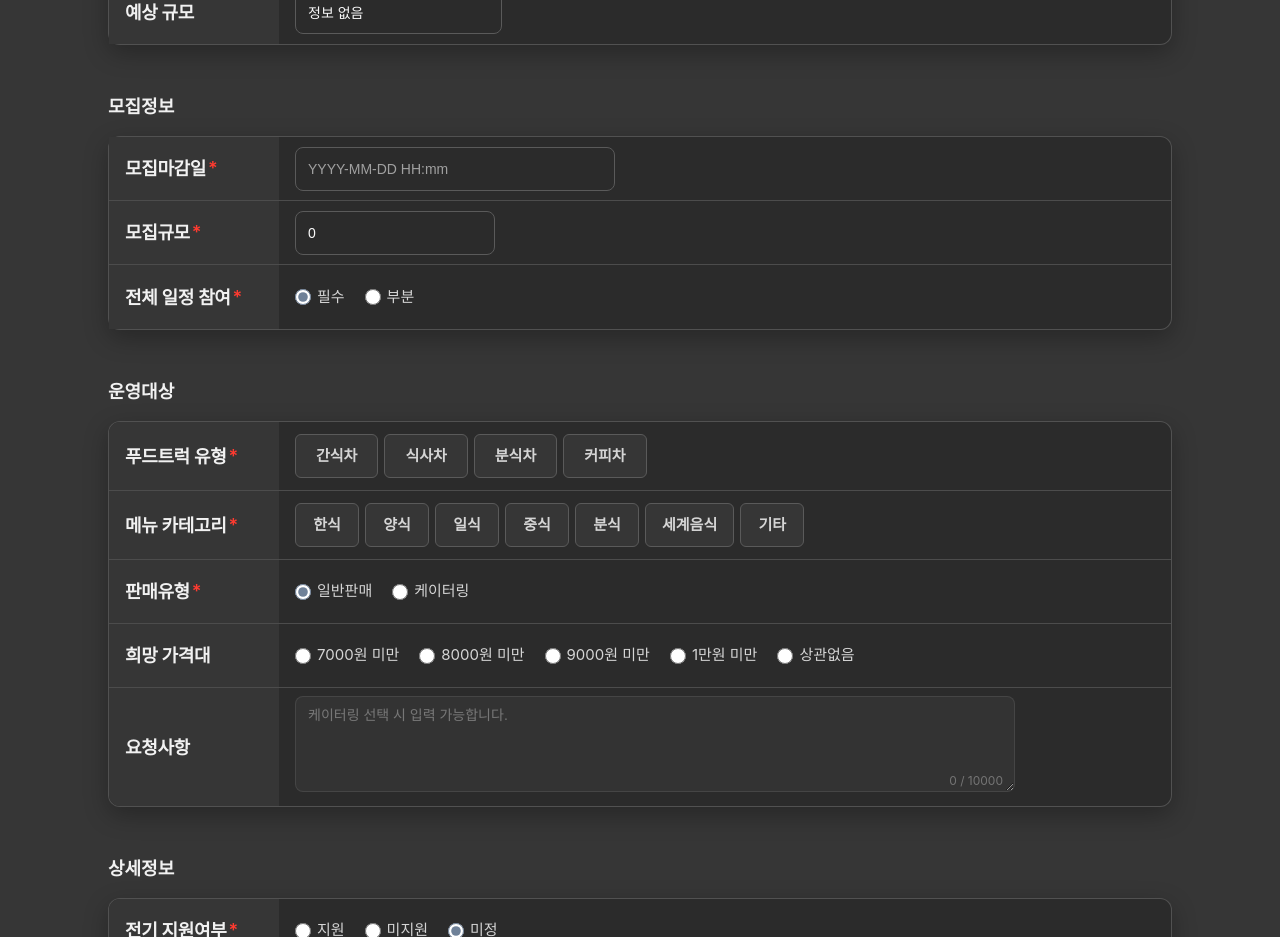
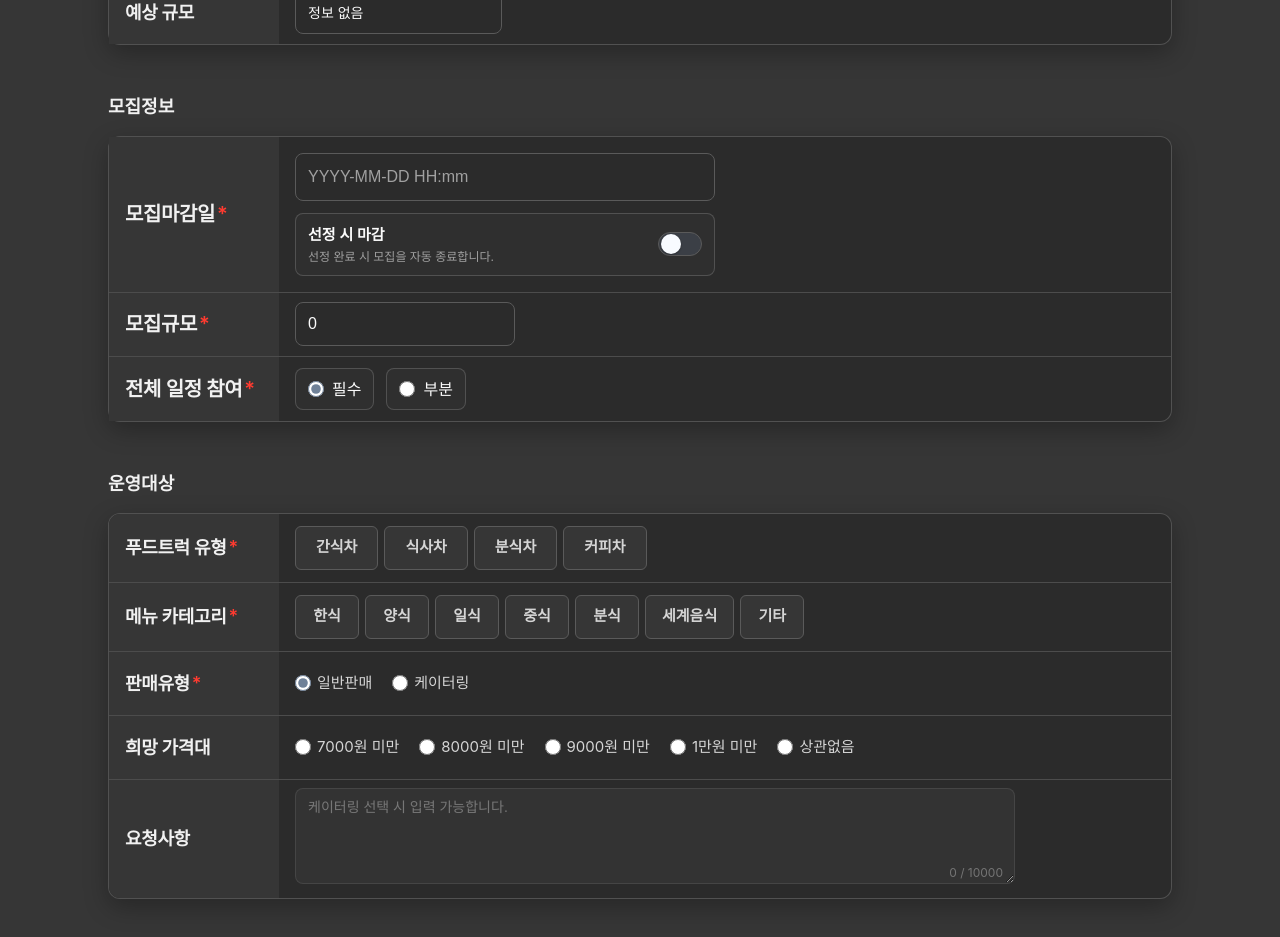
Before and after one commit to barowoori/foodpin-admin-fe, a React (Vite) app: page /events/form in a window 1280 px wide. Shown: the part 780-1717 px from the top of the page. Built offline with nearby package versions, Linux system fonts and the light colour scheme; no server answers.

Commit message:
feat: 행사 정보에 선정시 마감 값 추가

```diff
--- a/src/components/form/EventRecruitInfo.tsx
+++ b/src/components/form/EventRecruitInfo.tsx
@@ -74,8 +74,13 @@ function EventRecruitInfo({
 
   return (
     <FormBox className="overflow-visible">
-      <FormBox.Row label="모집마감일" required>
-        <div className="w-[320px]">
+      <FormBox.Row
+        label="모집마감일"
+        required={!value.isRecruitEndOnSelection}
+        labelClassName="text-[19px] sm:text-[20px]"
+        contentClassName="items-start py-3 sm:py-4"
+      >
+        <div className="flex w-full max-w-105 flex-col gap-3">
           <DatePicker
             selected={toPickerDate(value.recruitEndDateTime)}
             onChange={(date: Date | null) =>
@@ -88,6 +93,7 @@ function EventRecruitInfo({
             timeIntervals={10}
             timeFormat="HH:mm"
             dateFormat="yyyy-MM-dd HH:mm"
+            disabled={value.isRecruitEndOnSelection}
             maxDate={maxRecruitDateTime}
             filterDate={(date) =>
               eventEndDateStart ? date <= eventEndDateStart : true
@@ -104,16 +110,67 @@ function EventRecruitInfo({
               return time <= maxRecruitDateTime;
             }}
             placeholderText="YYYY-MM-DD HH:mm"
-            className="font-pretendard border-border-control bg-bg-control text-ui-sm text-fg-primary placeholder:text-fg-muted focus:border-focus-ring focus:ring-focus-ring/30 h-11 w-full rounded-lg border px-3 transition outline-none focus:ring-2"
+            className={`font-pretendard border-border-control bg-bg-control text-fg-primary placeholder:text-fg-muted focus:border-focus-ring focus:ring-focus-ring/30 h-11 w-full rounded-lg border px-3 text-[15px] font-medium transition outline-none focus:ring-2 sm:h-12 sm:text-base ${
+              value.isRecruitEndOnSelection
+                ? "cursor-not-allowed opacity-60"
+                : ""
+            }`}
             wrapperClassName="event-recruit-datepicker-wrapper"
             popperPlacement="bottom-start"
             calendarClassName="event-recruit-datepicker-calendar"
             popperClassName="event-recruit-datepicker-popper"
           />
+          <div className="border-border-control/80 bg-bg-app/45 flex items-center justify-between rounded-lg border px-3 py-2.5">
+            <div className="flex flex-col gap-0.5">
+              <span className="text-fg-primary text-[15px] font-semibold">
+                선정 시 마감
+              </span>
+              <span className="text-fg-muted text-[12px] leading-4">
+                선정 완료 시 모집을 자동 종료합니다.
+              </span>
+            </div>
+            <button
+              type="button"
+              role="switch"
+              aria-checked={value.isRecruitEndOnSelection}
+              aria-label={`선정 시 마감 ${value.isRecruitEndOnSelection ? "켜짐" : "꺼짐"}`}
+              onClick={() =>
+                onChange({
+                  isRecruitEndOnSelection: !value.isRecruitEndOnSelection,
+                  recruitEndDateTime: value.isRecruitEndOnSelection
+                    ? value.recruitEndDateTime
+                    : "",
+                })
+              }
+              className={`focus-visible:ring-focus-ring/40 relative inline-flex h-6 w-11 shrink-0 cursor-pointer items-center rounded-full border p-0.5 transition-all duration-200 focus-visible:ring-2 focus-visible:outline-none ${
+                value.isRecruitEndOnSelection
+                  ? "border-[#7f9ec0] bg-[#6b88ab]"
+                  : "border-border-control bg-[#3b3f46]"
+              }`}
+            >
+              <span className="sr-only">
+                {value.isRecruitEndOnSelection
+                  ? "선정 시 마감 켜짐"
+                  : "선정 시 마감 꺼짐"}
+              </span>
+              <span
+                aria-hidden="true"
+                className={`h-5 w-5 rounded-full bg-[#f8fbff] shadow-[0_1px_2px_rgba(0,0,0,0.3)] transition-transform duration-200 ${
+                  value.isRecruitEndOnSelection
+                    ? "translate-x-5"
+                    : "translate-x-0"
+                }`}
+              />
+            </button>
+          </div>
         </div>
       </FormBox.Row>
 
-      <FormBox.Row label="모집규모" required>
+      <FormBox.Row
+        label="모집규모"
+        required
+        labelClassName="text-[19px] sm:text-[20px]"
+      >
         <FormInput
           type="number"
           min={0}
@@ -121,13 +178,17 @@ function EventRecruitInfo({
           onChange={(event) =>
             onChange({ recruitCount: Number(event.target.value) || 0 })
           }
-          className="w-50"
+          className="w-full max-w-55 text-[15px] font-medium sm:text-base"
         />
       </FormBox.Row>
 
-      <FormBox.Row label="전체 일정 참여" required>
-        <div className="flex items-center gap-5">
-          <label className="text-fg-subtle inline-flex items-center gap-1.5 text-[15px]">
+      <FormBox.Row
+        label="전체 일정 참여"
+        required
+        labelClassName="text-[19px] sm:text-[20px]"
+      >
+        <div className="flex flex-wrap items-center gap-3">
+          <label className="border-border-control/80 bg-bg-app/45 text-fg-primary inline-flex items-center gap-2 rounded-lg border px-3 py-2 text-[15px] font-medium sm:text-base">
             <input
               type="radio"
               name="isFullAttendanceRequired"
@@ -137,7 +198,7 @@ function EventRecruitInfo({
             />
             필수
           </label>
-          <label className="text-fg-subtle inline-flex items-center gap-1.5 text-[15px]">
+          <label className="border-border-control/80 bg-bg-app/45 text-fg-primary inline-flex items-center gap-2 rounded-lg border px-3 py-2 text-[15px] font-medium sm:text-base">
             <input
               type="radio"
               name="isFullAttendanceRequired"
--- a/src/features/eventForm/formModel.ts
+++ b/src/features/eventForm/formModel.ts
@@ -278,7 +278,10 @@ function mapDetailToRecruit(detail: EventDetailData): EventRecruitFormState {
     recruitEndDateTime: toDateTimeLocalValue(detail.recruitEndDateTime ?? ""),
     recruitCount: Math.max(0, detail.recruitInfo?.recruitCount ?? 0),
     isFullAttendanceRequired: detail.isFullAttendanceRequired ?? true,
-    isRecruitEndOnSelection: false,
+    isRecruitEndOnSelection:
+      detail.recruitInfo?.isRecruitEndOnSelection ??
+      detail.isRecruitEndOnSelection ??
+      false,
   };
 }
 
@@ -533,13 +536,13 @@ export function buildCreateEventRequestBody({
     return fail(getMaxLengthMessage(GUIDELINES_LIMIT.max));
   }
 
+  let recruitEndDateTimeIso = "";
+  if (!eventRecruitForm.isRecruitEndOnSelection) {
     if (!eventRecruitForm.recruitEndDateTime) {
       return fail();
     }
 
-  const recruitEndDateTimeIso = toIsoDateTime(
-    eventRecruitForm.recruitEndDateTime,
-  );
+    recruitEndDateTimeIso = toIsoDateTime(eventRecruitForm.recruitEndDateTime);
     if (!recruitEndDateTimeIso) {
       return fail();
     }
@@ -552,6 +555,7 @@ export function buildCreateEventRequestBody({
       )
     ) {
       return fail(RECRUIT_END_DATE_OUT_OF_RANGE_MESSAGE);
+    }
   }
 
   const trimmedCateringDetail = eventTargetForm.cateringDetail.trim();
@@ -587,7 +591,7 @@ export function buildCreateEventRequestBody({
         recruitEndDateTime: recruitEndDateTimeIso,
         recruitCount: Math.max(0, eventRecruitForm.recruitCount),
         isFullAttendanceRequired: eventRecruitForm.isFullAttendanceRequired,
-        isRecruitEndOnSelection: false,
+        isRecruitEndOnSelection: eventRecruitForm.isRecruitEndOnSelection,
       },
       eventTargetDto: {
         truckTypes: eventTargetForm.truckTypes,
--- a/src/features/eventForm/useEventSectionUpdate.ts
+++ b/src/features/eventForm/useEventSectionUpdate.ts
@@ -225,14 +225,14 @@ export function useEventSectionUpdate({
       return;
     }
 
+    let recruitEndDateTimeIso = "";
+    if (!eventRecruitForm.isRecruitEndOnSelection) {
       if (!eventRecruitForm.recruitEndDateTime) {
         alert(REQUIRED_VALIDATION_MESSAGE);
         return;
       }
 
-    const recruitEndDateTimeIso = toIsoDateTime(
-      eventRecruitForm.recruitEndDateTime,
-    );
+      recruitEndDateTimeIso = toIsoDateTime(eventRecruitForm.recruitEndDateTime);
       if (!recruitEndDateTimeIso) {
         alert(REQUIRED_VALIDATION_MESSAGE);
         return;
@@ -248,12 +248,13 @@ export function useEventSectionUpdate({
         alert("모집마감일은 행사일시 종료일 이전으로 입력해 주세요.");
         return;
       }
+    }
 
     const payload: UpdateEventRecruitPayload = {
       recruitEndDateTime: recruitEndDateTimeIso,
       recruitCount: Math.max(0, eventRecruitForm.recruitCount),
       isFullAttendanceRequired: eventRecruitForm.isFullAttendanceRequired,
-      isRecruitEndOnSelection: false,
+      isRecruitEndOnSelection: eventRecruitForm.isRecruitEndOnSelection,
     };
 
     try {
```
Lines whose indentation alone changed are shown as unchanged.
